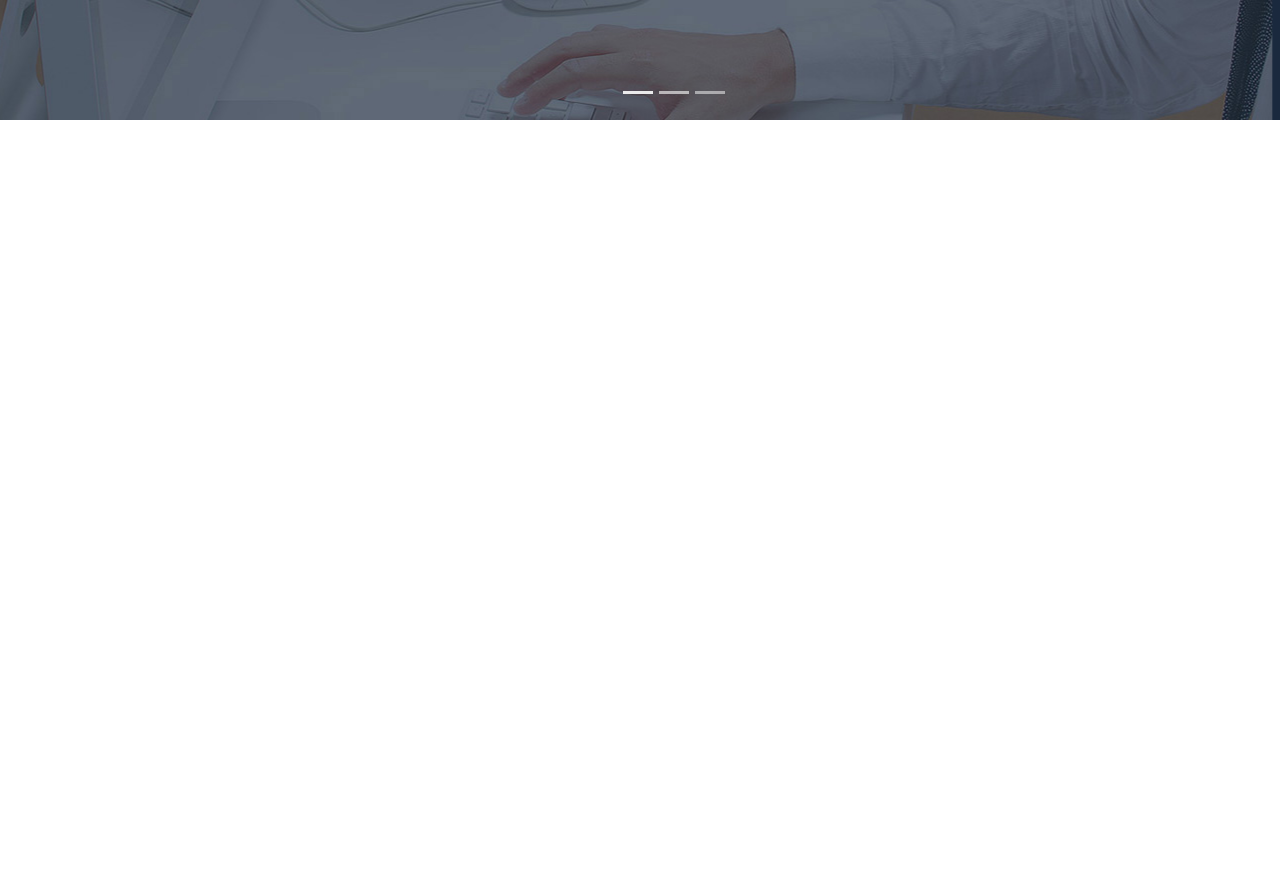
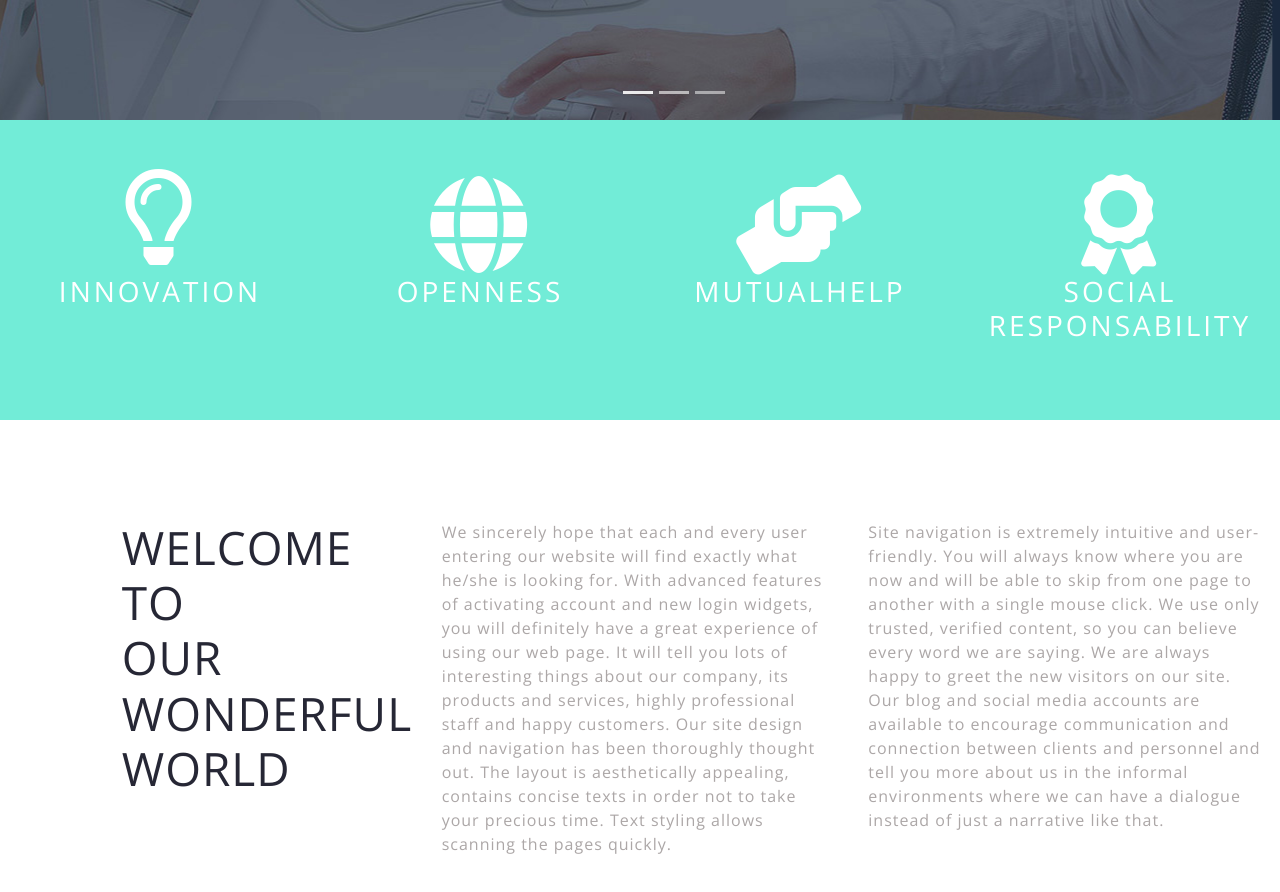
Before and after one commit to haniweb/NewYork, a website: page index.html in a window 1280 px wide. Shown: the part 480-1372 px from the top of the page. Drawn offline with nearby package versions, Linux system fonts and the light colour scheme.

Commit message:
adding widget and welcome world section

```diff
--- a/css/style.css
+++ b/css/style.css
@@ -65,3 +65,31 @@ list-style: none;
 
 
 }
+.widget{
+    background-color: #72ECD7;
+    height: 300px;
+}
+.wistyle{
+    padding-top:40px;
+    font-size: 40px;
+    color:white;
+    text-align: center;
+    letter-spacing: 3px;}
+
+.wistyle2{
+   padding-top:55px;
+   font-size: 40px;
+   color:white;
+   text-align: center;
+   letter-spacing: 3px;}
+.sectionpos{
+    padding-top: 100px;
+    color: rgb(172, 167, 167);
+    letter-spacing: 1px;
+}
+.sectionpos2{
+    padding-top: 100px;
+    color: rgb(38, 39, 53);
+    letter-spacing: 1px;
+    font-size: 46px;
+}
--- a/index.html
+++ b/index.html
@@ -1,4 +1,3 @@
-<!DOCTYPE <!DOCTYPE html>
 <html>
 
 <head>
@@ -29,8 +28,12 @@
 
 <body>
     <div class="container-fluid">
+
+
         <!--MY Menus Section-->
+
         <div class="row navigation">
+
             <div class="col-md-2 col-sm-12">
                 <a href=""> <img src="img/Capture.PNG"></a>
             </div>
@@ -43,15 +46,14 @@
                     <li class="block"><a href="" class="color">GALLERY</a></li>
                     <li class="block"><a href="" class="color">CONTACTS</a></li>
 
-
                 </ul>
             </div>
-
             <div class="col-md-2 col-sm-2 call">
                 <i class="fas fa-phone" style="color:#72ECD7; padding-right: 18px; font-size: 22px;"></i><a
                     href="tel:+21629002187" class="cali">+ (216) 2900-2187</a>
             </div>
         </div>
+
 
         <!--Slider Section Image-->
         <div class="row">
@@ -81,16 +83,77 @@
                         </div>
                     </div>
                     <a class="left-carousel-control" href="#carousel-example-generic" role="button" data-slide="prev">
-                        <span class="icon-prev" aria-hidden="true"></span>
-                        <span class="sr-only">Previous</span>
+                        <span class="icon-prev"></span>
+
                     </a>
                     <a class="right-carousel-control" href="#carousel-example-generic" role="button" data-slide="next">
-                        <span class="icon-next" aria-hidden="true"></span>
-                        <span class="sr-only">NEXT</span>
+                        <span class="icon-next"></span>
+
                     </a>
                 </div>
             </div>
+        </div>
 
+
+        <!--Widget section-->
+        <div class="row widget">
+            <div class="col-md-3   wistyle">
+                <i class="far fa-lightbulb display-1"></i>
+                <h3 class="text-center">INNOVATION</h3>
+            </div>
+            <div class="col-md-3 wistyle2 ">
+                <i class="fas fa-globe" style="font-size:100px;"></i>
+                <h3>OPENNESS</h3>
+
+            </div>
+            <div class="col-md-3  wistyle2">
+                <i class="fas fa-hands-helping" style="font-size:100px;"></i>
+                <h3>MUTUALHELP</h3>
+            </div>
+            <div class="col-md-3 wistyle2">
+                <i class="fas fa-award" style="font-size:100px;"></i>
+                <h3>SOCIAL RESPONSABILITY</h3>
+            </div>
+
+        </div>
+
+
+        <!--Welcome To Our World-->
+        <div class="row ">
+            <div class="col-md-3 offset-1 col-sm-12 sectionpos2 display-4">
+                <p >WELCOME TO<br>
+                    OUR<br>
+                    WONDERFUL<br>
+                    WORLD
+                </p>
+
+            </div>
+            <div class="col-md-4 col-sm-12 sectionpos">
+                <p>We sincerely hope that each and every user entering our website will find exactly what he/she is
+                    looking
+                    for. With advanced features of activating account and new login widgets, you will definitely have a
+                    great experience of using our web page. It will tell you lots of interesting things about our
+                    company,
+                    its products and services, highly professional staff and happy customers. Our site design and
+                    navigation
+                    has been thoroughly thought out. The layout is aesthetically appealing, contains concise texts in
+                    order
+                    not to take your precious time. Text styling allows scanning the pages quickly.</p>
+
+            </div>
+
+
+            <div class="col-md-4 col-sm-12 sectionpos">
+                <p>
+                    Site navigation is extremely intuitive and user-friendly. You will always know where you are now and
+                    will be able to skip from one page to another with a single mouse click. We use only trusted,
+                    verified content, so you can believe every word we are saying. We are always happy to greet the new
+                    visitors on our site. Our blog and social media accounts are available to encourage communication
+                    and connection between clients and personnel and tell you more about us in the informal environments
+                    where we can have a dialogue instead of just a narrative like that.
+                </p>
+
+            </div>
 
         </div>
     </div>
```
